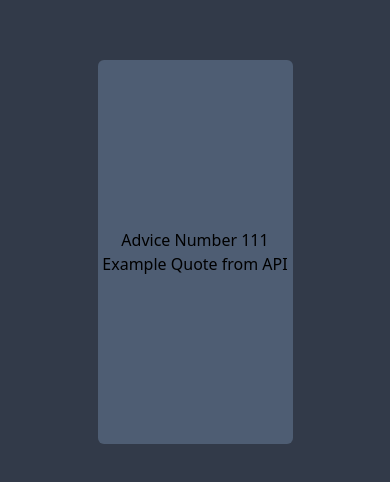
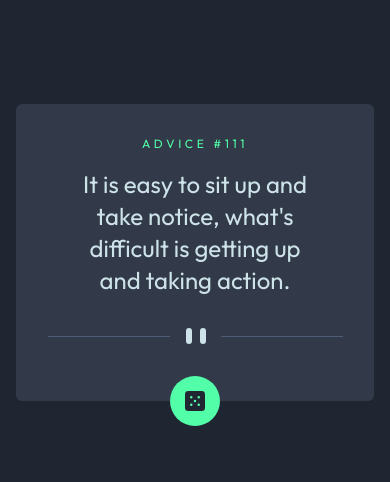
Before and after one commit to KarloDeGuzman/Advice-Generator, a website: page index.html in a window 390 px wide. Shown: the part 170-652 px from the top of the page. Drawn offline with Linux system fonts and the light colour scheme.

Commit message:
updated tailwind css and html, added responsiveness

```diff
--- a/index.html
+++ b/index.html
@@ -6,31 +6,66 @@
     <meta name="viewport" content="width=device-width, initial-scale=1.0" />
 
     <link rel="stylesheet" href="css/main.css" />
+    <link rel="preconnect" href="https://fonts.googleapis.com" />
+    <link rel="preconnect" href="https://fonts.gstatic.com" crossorigin />
+    <link
+      href="https://fonts.googleapis.com/css2?family=Outfit:wght@400;700&display=swap"
+      rel="stylesheet"
+    />
     <title>Document</title>
   </head>
   <body>
     <div
       id="mainContainer"
-      class="flex items-center justify-center h-screen bg-darkGrayishBlue"
+      class="flex items-center justify-center h-screen bg-darkBlue"
     >
       <div
         id="cardContainer"
-        class="h-96 w-1/2 bg-grayishBlue rounded-md flex flex-col justify-center items-center"
+        class="w-[35rem] bg-darkGrayishBlue rounded-md flex flex-col justify-center items-center mx-4"
       >
-        <h2 id="textContainer--title">Advice Number 111</h2>
-        <p id="textContainer--quote">Example Quote from API</p>
+        <div class="text-neonGreen font-manrope mt-8">
+          <h2 class="tracking-[.30em] text-xs">
+            ADVICE #<span id="advice-number" class="tracking-[.30em]">111</span>
+          </h2>
+        </div>
+        <div
+          class="text-lightCyan font-manrope font-[400] text-center my-4 mx-2"
+        >
+          <p
+            id="textContainer--quote"
+            class="text-2xl mx-[3rem] md:mx-[4.5rem]"
+          >
+            It is easy to sit up and take notice, what's difficult is getting up
+            and taking action.
+          </p>
+        </div>
+
+        <div
+          id="dividerContainer"
+          class="my-4 mx-2 flex justify-center items-center"
+        >
+          <img
+            src="images/pattern-divider-mobile.svg"
+            alt="pattern-divider-mobile"
+            class="block md:hidden"
+          />
+          <img
+            src="images/pattern-divider-desktop.svg"
+            alt="pattern-divider-desktop"
+            class="hidden md:block"
+          />
+        </div>
+
+        <button
+          class="bg-neonGreen w-[50px] h-[50px] my-4 mx-2 rounded-full flex justify-center items-center relative -mb-[25px] cursor-pointer"
+        >
+          <img
+            src="images/icon-dice.svg"
+            alt="dice-icon"
+            class="absolute w-[20px] h-[20px]"
+          />
+        </button>
       </div>
-
-      <!-- <div
-        id="textContainer"
-        class="container flex-col justify-center items-center"
-      >
-
-      </div>
-      <div id="dividerContainer">
-        <img src="images/pattern-divider-mobile.svg" />
-        <img class="hidden" src="images/pattern-divider-desktop.svg" />
-      </div> -->
     </div>
     <script src="script.js"></script>
   </body>
--- a/tailwind.config.js
+++ b/tailwind.config.js
@@ -2,6 +2,9 @@
 module.exports = {
   content: ["./*.html"],
   theme: {
+    fontFamily: {
+      manrope: ["Outfit", "sans-serif"],
+    },
     extend: {
       colors: {
         lightCyan: "hsl(193, 38%, 86%)",
```
Also changed, not shown: css/main.css.
